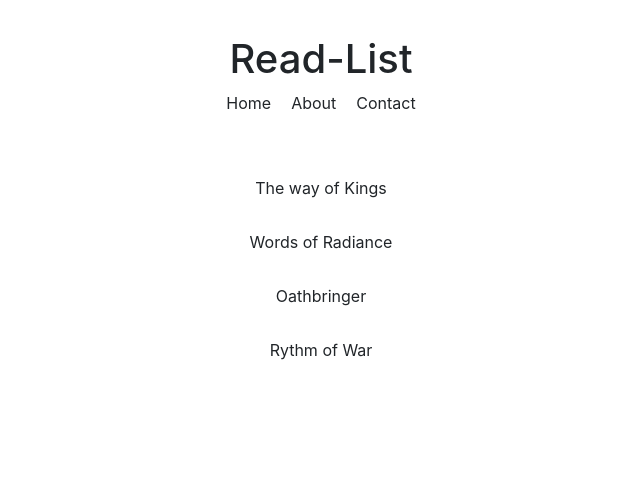
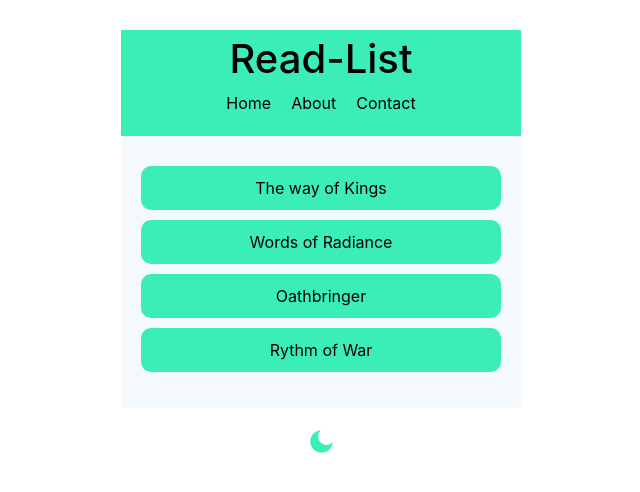
Before and after one commit to PrakharAgrawal031/react-context-hooks, a React (Vite) app: page / in a window 1280 px wide. Shown: the top 492 px of the page, without its empty margins (319-959 px from the left). Built offline with nearby package versions, Linux system fonts and the light colour scheme.

Commit message:
add toggleTheme button using context

```diff
--- a/package.json
+++ b/package.json
@@ -11,7 +11,8 @@
   },
   "dependencies": {
     "react": "^18.2.0",
-    "react-dom": "^18.2.0"
+    "react-dom": "^18.2.0",
+    "react-icons": "^4.10.1"
   },
   "devDependencies": {
     "@types/react": "^18.2.15",
--- a/src/App.jsx
+++ b/src/App.jsx
@@ -2,6 +2,7 @@ import React from 'react'
 import Navbar from './components/Navbar'
 import Booklist from './components/Booklist'
 import ThemeProvider from './contexts/ThemeContext'
+import ToggleTheme from './components/ToggleTheme'
 
 
 export default function App() {
@@ -10,6 +11,7 @@ export default function App() {
         <ThemeProvider>
             <Navbar/>
             <Booklist/>
+            <ToggleTheme/>
         </ThemeProvider>
         </div>
     )
--- a/src/components/Booklist.jsx
+++ b/src/components/Booklist.jsx
@@ -1,17 +1,26 @@
 import React, { Component } from 'react'
+import { ThemeContext } from '../contexts/ThemeContext';
 
 class Booklist extends Component {
     state = {  }
     render() {
+
         return (
-            <div className="book-list">
-                <ul>
-                    <li>The way of Kings</li>
-                    <li>Words of Radiance</li>
-                    <li>Oathbringer</li>
-                    <li>Rythm of War</li>
-                </ul>
-            </div>
+            <ThemeContext.Consumer>{(context)=>{
+                const {isLightTheme, light, dark} = context;
+                const theme = isLightTheme ? light : dark;
+                return(
+                    <div className="book-list" style={{background:theme.bg, color:theme.color}}>
+                    <ul>
+                        <li style={{background:theme.ui}}>The way of Kings</li>
+                        <li style={{background:theme.ui}}>Words of Radiance</li>
+                        <li style={{background:theme.ui}}>Oathbringer</li>
+                        <li style={{background:theme.ui}}>Rythm of War</li>
+                    </ul>
+                </div>
+                )
+            }}
+            </ThemeContext.Consumer>
         );
     }
 }
--- a/src/components/Navbar.jsx
+++ b/src/components/Navbar.jsx
@@ -1,13 +1,15 @@
-import React, { Component } from 'react'
+import React, { Component, useState } from 'react'
 import { ThemeContext } from '../contexts/ThemeContext';
 
 class Navbar extends Component {
     static contextType = ThemeContext;
 
     render() {
-        console.log(this.context)
+        console.log(this.context);
+        const {isLightTheme, light, dark} = this.context;
+        const theme = isLightTheme ? light : dark;
         return (
-            <nav>
+            <nav style={{background:theme.ui, color:theme.color}}>
                 <h1>Read-List</h1>
                 <ul>
                     <li>Home</li>
--- /dev/null
+++ b/src/components/ToggleTheme.jsx
@@ -0,0 +1,23 @@
+import React, { Component, useState } from "react";
+import { RiMoonFill, RiSunFill } from "react-icons/ri";
+import { ThemeContext } from "../contexts/ThemeContext";
+
+
+class ToggleTheme extends Component {
+    static contextType = ThemeContext;
+    render() {
+        const {isLightTheme, light, dark, toggleTheme} = this.context;
+        const theme = isLightTheme ? light : dark;
+        // const {toggleTheme} = this.context;
+        return (
+            <>
+               {isLightTheme ?
+                   <RiMoonFill color={theme.ui} size={27} onClick ={toggleTheme}/> :
+                   <RiSunFill color={theme.ui} size={27} onClick ={toggleTheme}/>
+               }
+           </>
+        );
+    }
+}
+
+export default ToggleTheme;
--- a/src/contexts/ThemeContext.jsx
+++ b/src/contexts/ThemeContext.jsx
@@ -5,12 +5,16 @@ export const ThemeContext = createContext();
 class ThemeProvider extends Component {
     state = {
         isLightTheme: true,
-        light: {color: '#555', ui:'#ddd', bg:'#eee' },
-        dark: {color:'#eee', ui: '#333', bg:'#555'}
+        light: {color: '#010101', ui:'#3BEEB7', bg:'#F4F9FD' },
+        dark: {color:'#010101', ui: '#3BEEB7', bg:'#484846'}
+     }
+
+     toggleTheme=()=>{
+        this.setState({isLightTheme: !this.state.isLightTheme})
      }
     render() {
         return (
-            <ThemeContext.Provider value={{...this.state}}>
+            <ThemeContext.Provider value={{...this.state, toggleTheme:this.toggleTheme}}>
                 {this.props.children}
             </ThemeContext.Provider>
         );
```
Also changed, not shown: src/index.css (line endings or trailing spaces), 1 other file (tests, documents, lock files or other folders).
